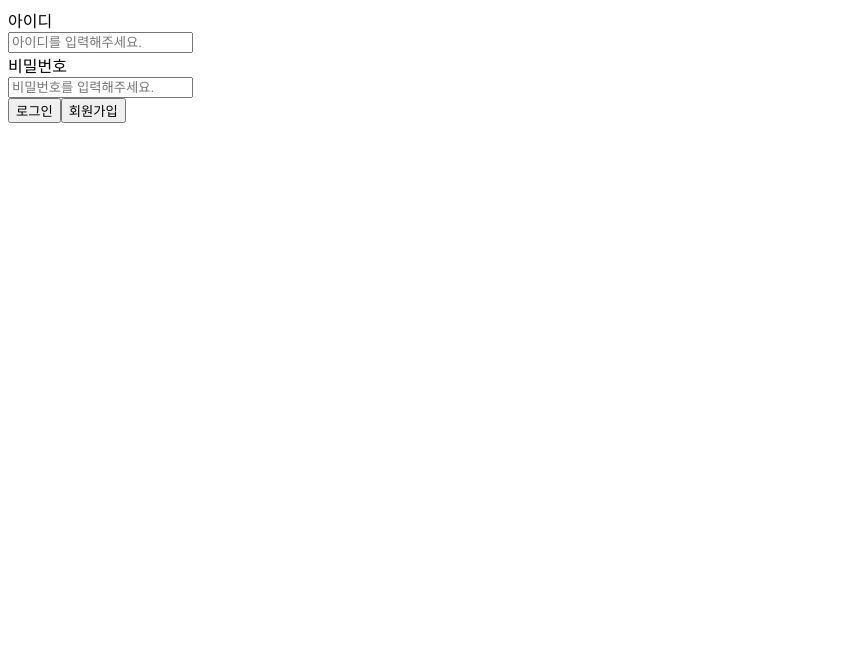
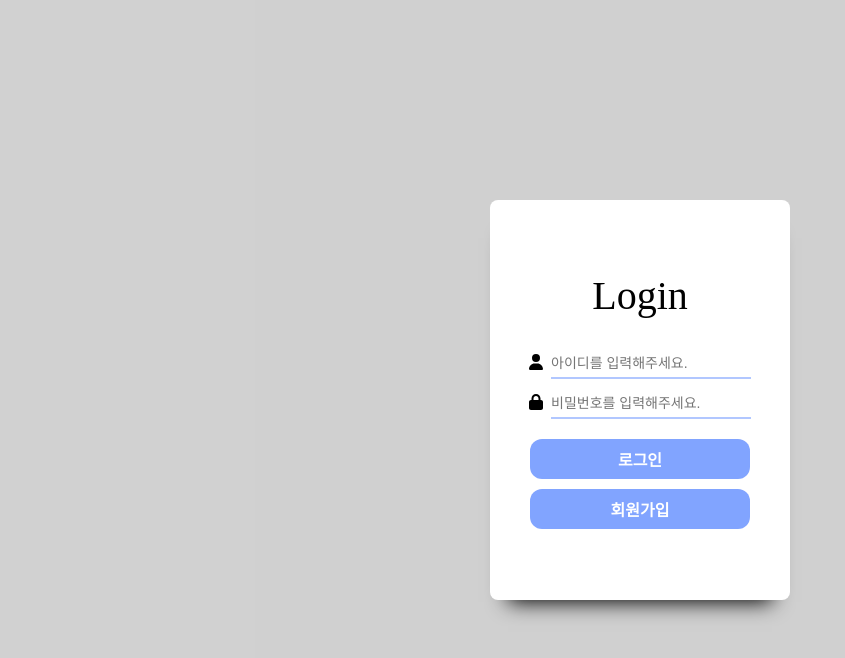
Before and after one commit to KanghoYoo/wanted-pre-onboarding-frontend, a React (Create React App) app: page / in a window 1280 px wide. Shown: the top 658 px of the page, without its empty margins (0-845 px from the left). Built offline with nearby package versions, Linux system fonts and the light colour scheme.

Commit message:
Add: 전역스타일 설정
Modify: 전역 스타일 변경

Add: Styled-components 설정

Add: FontAwsome 설치

```diff
--- a/package.json
+++ b/package.json
@@ -3,6 +3,11 @@
   "version": "0.1.0",
   "private": true,
   "dependencies": {
+    "@fortawesome/fontawesome-svg-core": "^6.2.1",
+    "@fortawesome/free-brands-svg-icons": "^6.2.1",
+    "@fortawesome/free-regular-svg-icons": "^6.2.1",
+    "@fortawesome/free-solid-svg-icons": "^6.2.1",
+    "@fortawesome/react-fontawesome": "^0.2.0",
     "@testing-library/jest-dom": "^5.16.5",
     "@testing-library/react": "^13.4.0",
     "@testing-library/user-event": "^13.5.0",
--- a/src/App.tsx
+++ b/src/App.tsx
@@ -1,11 +1,13 @@
 import React from "react";
 import { Route, BrowserRouter as Router, Routes } from "react-router-dom";
+import GlobalStyle from "./components/GlobalStyle";
 import Login from "./page/Login";
 import TodoList from "./page/TodoList";
 
 function App() {
   return (
     <Router>
+      <GlobalStyle />
       <Routes>
         <Route path="/" element={<Login />} />
         <Route path="/todolist" element={<TodoList />} />
--- /dev/null
+++ b/src/components/GlobalStyle.tsx
@@ -0,0 +1,23 @@
+import { createGlobalStyle } from "styled-components";
+
+const GlobalStyle = createGlobalStyle`
+  * {
+    margin: 0;
+    padding: 0;
+    box-sizing: border-box;
+  }
+
+  li {
+    list-style: none;
+  }
+
+  a {
+    text-decoration: none;
+  }
+
+  button {
+    cursor: pointer;
+  }
+`;
+
+export default GlobalStyle;
--- a/src/page/Login.tsx
+++ b/src/page/Login.tsx
@@ -1,36 +1,110 @@
 import React from "react";
 import styled from "styled-components";
+import { FontAwesomeIcon } from "@fortawesome/react-fontawesome";
+import { faUser, faLock } from "@fortawesome/free-solid-svg-icons";
 
 function Login() {
   return (
     <Background>
       <Container>
+        <MainText>Login</MainText>
         <FormWrapper>
-          <Label>아이디</Label>
-          <IdInput type="email" placeholder="아이디를 입력해주세요."></IdInput>
-          <Label>비밀번호</Label>
+          <Label>
+            <FontAwesomeIcon icon={faUser} />
+            <IdInput
+              type="email"
+              placeholder="아이디를 입력해주세요."
+            ></IdInput>
+          </Label>
+          <Label>
+            <FontAwesomeIcon icon={faLock} />
             <PasswordInput
               type="password"
               placeholder="비밀번호를 입력해주세요."
             ></PasswordInput>
+          </Label>
+        </FormWrapper>
         <ButtonWrapper>
           <LoginButton>로그인</LoginButton>
           <SignupButton>회원가입</SignupButton>
         </ButtonWrapper>
-        </FormWrapper>
       </Container>
     </Background>
   );
 }
 
-const Background = styled.div``;
-const Container = styled.div``;
-const Label = styled.div``;
-const FormWrapper = styled.div``;
-const IdInput = styled.input``;
-const PasswordInput = styled.input``;
+const Background = styled.div`
+  display: flex;
+  justify-content: center;
+  align-items: center;
+  background-color: #8d8d8d68;
+  height: 100vh;
+`;
+const Container = styled.div`
+  display: flex;
+  flex-direction: column;
+  justify-content: center;
+  align-items: center;
+  width: 300px;
+  height: 400px;
+  border: none;
+  border-radius: 8px;
+  background-color: #ffffff;
+  box-shadow: 0 20px 20px -18px rgba(0, 0, 0, 1);
+`;
+const MainText = styled.span`
+  font-size: 40px;
+  font-weight: 700px;
+  margin-bottom: 30px;
+`;
+const Label = styled.label`
+  font-size: 16px;
+  margin-bottom: 5px;
+`;
+const FormWrapper = styled.div`
+  display: flex;
+  flex-direction: column;
+  justify-content: center;
+  align-items: center;
+  margin-bottom: 10px;
+`;
 
-const ButtonWrapper = styled.div``;
-const LoginButton = styled.button``;
-const SignupButton = styled.button``;
+const LoginInput = styled.input`
+  background: none;
+  border: none;
+  border-bottom: 2px solid #0048ff4e;
+  width: 200px;
+  height: 30px;
+  font-size: 14px;
+  margin: 0 0 5px 8px;
+  :focus {
+    outline: none;
+    border-bottom: 2px solid #0048ffba;
+  }
+`;
+const IdInput = styled(LoginInput)``;
+const PasswordInput = styled(LoginInput)``;
+const ButtonWrapper = styled.div`
+  display: flex;
+  flex-direction: column;
+`;
+
+const Button = styled.button`
+  border: none;
+  border-radius: 12px;
+  width: 220px;
+  height: 40px;
+  color: white;
+  font-size: 16px;
+  font-weight: 600;
+  background-color: #0048ff7e;
+  :hover {
+    background-color: #0048ffc8;
+  }
+`;
+const LoginButton = styled(Button)`
+  margin-bottom: 10px;
+`;
+const SignupButton = styled(Button)``;
+
 export default Login;
```
Also changed, not shown: 1 other file (tests, documents, lock files or other folders). Lines whose indentation alone changed are shown as unchanged.
